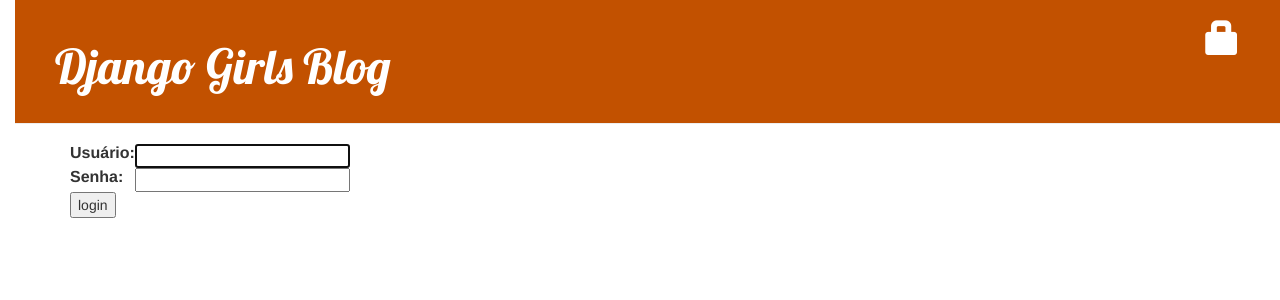
After one commit to paulosgf/my-first-blog, a Django app: page /accounts/login/ in a window 1280 px wide. The commit adds this page. Shown: the top 300 px of the page. Run offline with Django 3.2, Linux system fonts and the light colour scheme; some libraries are stand-ins or nearby versions.

Commit message:
Added: - Delete, login, logout functionalities - Change database to Postgresql

```diff
--- a/blog/templates/blog/base.html
+++ b/blog/templates/blog/base.html
@@ -11,6 +11,9 @@
     <div class="page-header">
         {% if user.is_authenticated %}
             <a href="{% url 'post_new' %}" class="top-menu"><span class="glyphicon glyphicon-plus"></span></a>
+            <p class="top-menu">Hello {{ user.username }} <small>(<a href="{% url 'logout' %}">Log out</a>)</small></p>
+        {% else %}
+            <a href="{% url 'login' %}" class="top-menu"><span class="glyphicon glyphicon-lock"></span></a>
         {% endif %}
         <h1><a href="/">Django Girls Blog</a></h1>
     </div>
--- /dev/null
+++ b/blog/templates/registration/login.html
@@ -0,0 +1,24 @@
+{% extends "blog/base.html" %}
+
+{% block content %}
+    {% if form.errors %}
+        <p>Your username and password didn't match. Please try again.</p>
+    {% endif %}
+
+    <form method="post" action="{% url 'login' %}">
+    {% csrf_token %}
+        <table>
+        <tr>
+            <td>{{ form.username.label_tag }}</td>
+            <td>{{ form.username }}</td>
+        </tr>
+        <tr>
+            <td>{{ form.password.label_tag }}</td>
+            <td>{{ form.password }}</td>
+        </tr>
+        </table>
+
+        <input type="submit" value="login" />
+        <input type="hidden" name="next" value="{{ next }}" />
+    </form>
+{% endblock %}
--- a/blog/views.py
+++ b/blog/views.py
@@ -4,6 +4,7 @@ from .models import Post
 from django.shortcuts import render, get_object_or_404
 from .forms import PostForm
 from django.shortcuts import redirect
+from django.contrib.auth.decorators import login_required
 
 # Create your views here.
 def post_list(request):
@@ -14,7 +15,7 @@ def post_detail(request, pk):
     post = get_object_or_404(Post, pk=pk)
     return render(request, 'blog/post_detail.html', {'post': post})
 
-
+@login_required
 def post_new(request):
     if request.method == "POST":
         form = PostForm(request.POST)
@@ -28,7 +29,7 @@ def post_new(request):
         form = PostForm()
     return render(request, 'blog/post_edit.html', {'form': form})
 
-
+@login_required
 def post_edit(request, pk):
     post = get_object_or_404(Post, pk=pk)
     if request.method == "POST":
--- a/mysite/urls.py
+++ b/mysite/urls.py
@@ -15,8 +15,11 @@ Including another URLconf
 """
 from django.contrib import admin
 from django.urls import path, include
+from django.contrib.auth import views
 
 urlpatterns = [
     path('admin/', admin.site.urls),
+    path('accounts/login/', views.LoginView.as_view(), name='login'),
+    path('accounts/logout/', views.LogoutView.as_view(next_page='/'), name='logout'),
     path('', include('blog.urls')),
 ]
```
Also changed, not shown: mysite/settings.py (+10 -3 lines).
